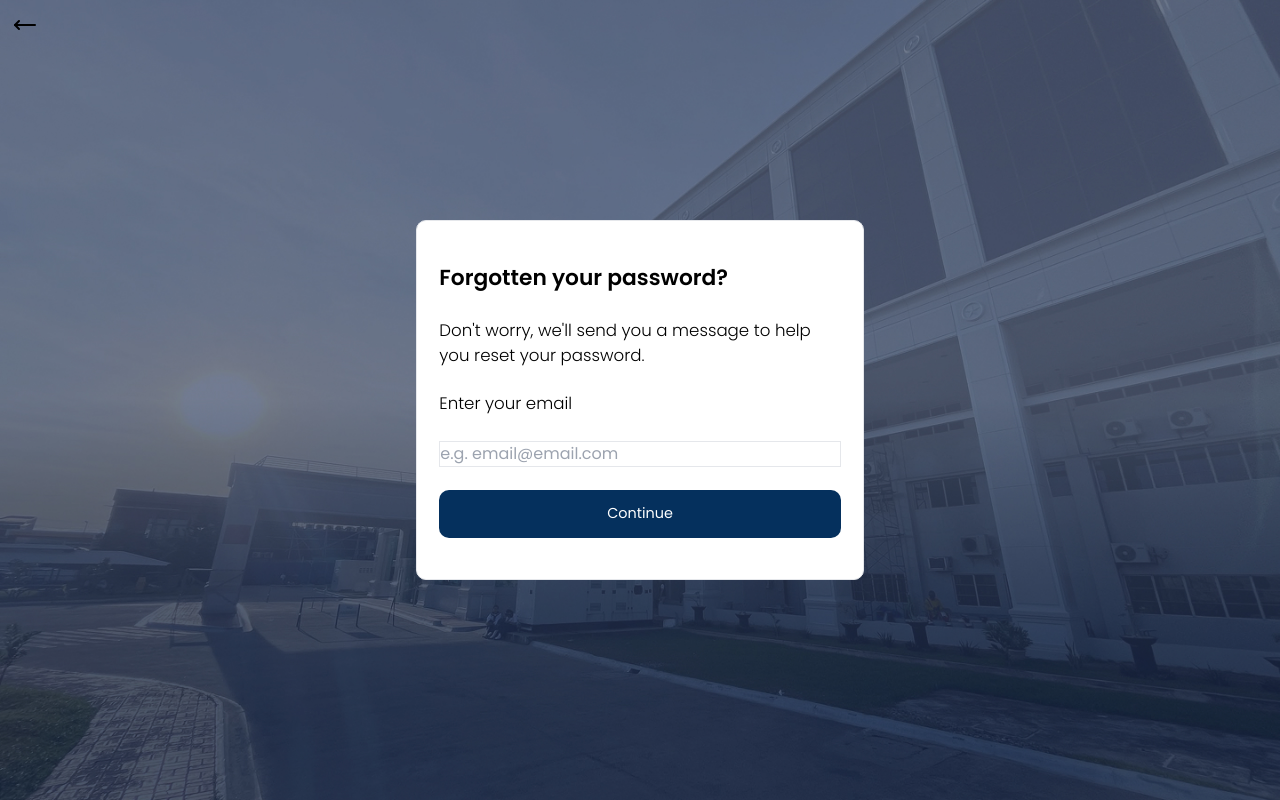
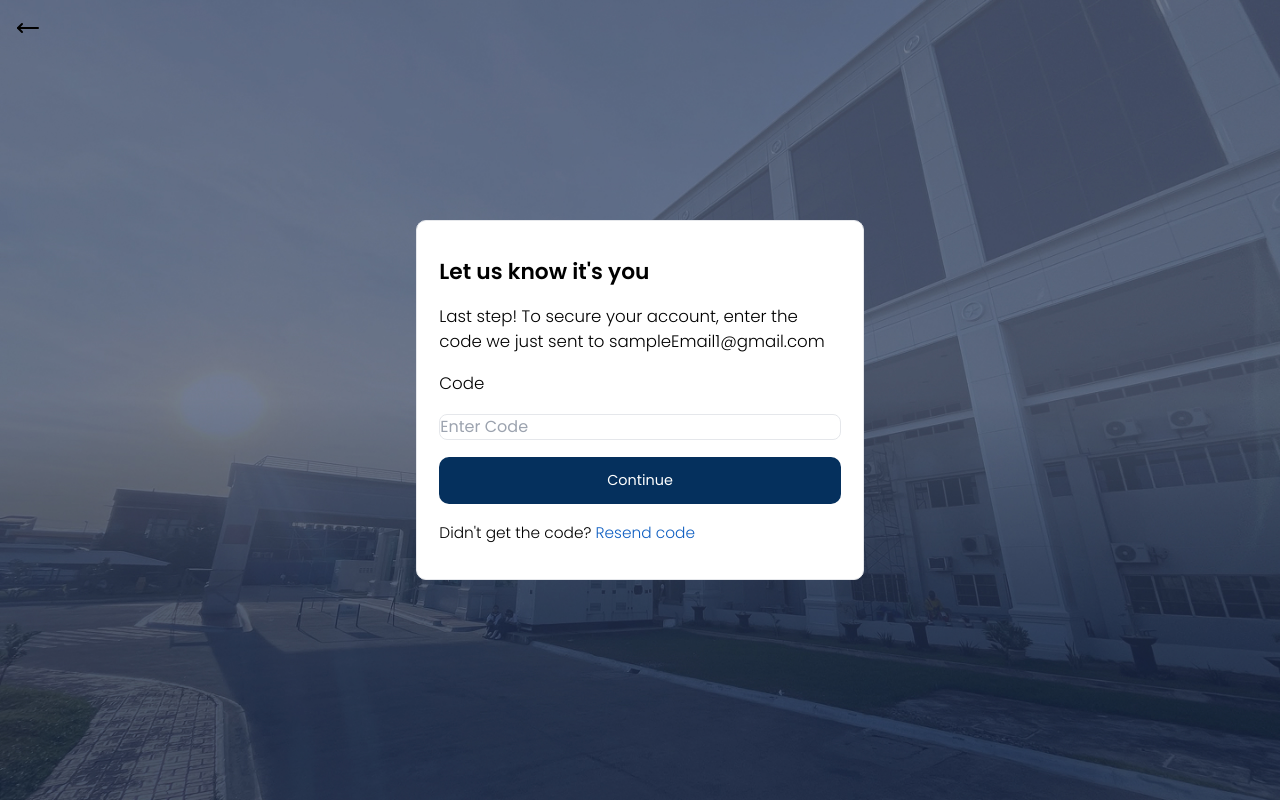
Before and after one commit to Fourthhy/free-lunch-eligibility-check, a React (Vite) app: page /changepassword in a window 1280 px wide. Built offline with nearby package versions, Linux system fonts and the light colour scheme.

Commit message:
Implementation: Fix bugs and Done EnterCode component

```diff
--- a/src/pages/admin/change_password/ChangePassowrd.jsx
+++ b/src/pages/admin/change_password/ChangePassowrd.jsx
@@ -1,34 +1,29 @@
-import { TextInput } from "flowbite-react"
-import { MoveLeft } from "lucide-react"
-import { Link } from "react-router-dom"
+import { MoveLeft } from "lucide-react";
+import { Link } from "react-router-dom";
+
+import EnterEmail from "./modals/EnterEmail";
+import EnterCode from "./modals/EnterCode";
 
 export default function ChangePassword() {
     return (
         <>
-            <div className="w-[100vw] h-[100vh] relative">
+            <div className="w-full h-screen relative">
                 <img
                     src="./change_password_page_background.jpg"
                     alt="background image"
                     className="w-full h-full object-cover"
                 />
             </div>
-            <div className="absolute inset-0 z-10 flex items-start justify-start m-[1vw] ">
+            <div className="absolute inset-0 z-10 flex items-start justify-start m-4">
                 <div className="cursor-pointer">
                     <Link to="/admin_login">
                         <MoveLeft />
                     </Link>
                 </div>
             </div>
-            <div className="absolute z-1 inset-0 flex items-center justify-center">
-                <div className="border bg-white rounded-[10px] w-[35vw] h-[45vh] flex items-center justify-center">
-                    <div className="w-[90%] h-[90%] flex items-start justify-evenly flex-col">
-                        <div className="font-Poppins text-black text-[1.7vw] font-semibold">Forgotten your password?</div>
-                        <div className="font-Poppins text-black text-[1.3vw] font-light">Don't worry, we'll send you a message to help you reset your password.</div>
-                        <div className="font-Poppins text-black text-[1.3vw] font-light">Enter your email</div>
-                        <div className="w-[100%]"><TextInput type="email" color="grey" placeholder="e.g. email@email.com" className="font-Poppins" /></div>
-                        <div className="w-[100%]"><button type="submit" className="w-[100%] h-[100%] rounded-[10px] bg-[#05305D] font-Poppins text-white text-[1.8vh] py-[1.6vh]">Continue</button></div>
-                    </div>
-                </div>
+            <div className="absolute inset-0 z-20 flex items-center justify-center">
+                {/* <EnterEmail /> */}
+                <EnterCode />
             </div>
         </>
     );
--- /dev/null
+++ b/src/pages/admin/change_password/modals/EnterCode.jsx
@@ -0,0 +1,64 @@
+import { TextInput } from "flowbite-react";
+import { useState, useEffect } from "react";
+
+export default function EnterCode() {
+    const sampleEmail = "sampleEmail1@gmail.com";
+
+    const [count, setCount] = useState(60);
+    const [isCounting, setIsCounting] = useState(false);
+
+    const startCountdown = () => {
+        if (isCounting) return; // Prevent starting a new countdown if one is already running
+        setIsCounting(true); // Set counting state to true
+
+        // Set up the interval
+        const countdown = setInterval(() => {
+            setCount(prevCount => {
+                if (prevCount <= 0) {
+                    clearInterval(countdown);
+                    console.log("Countdown finished!");
+                    setIsCounting(false); // Reset counting state
+                    return 0; // Ensure count doesn't go below 0
+                }
+                console.log(prevCount);
+                return prevCount - 1;
+            });
+        }, 1000); // 1000 milliseconds = 1 second
+
+        // Cleanup the interval on component unmount
+        return () => clearInterval(countdown);
+    };
+
+    // Cleanup effect to clear the interval when the component unmounts
+    useEffect(() => {
+        return () => {
+            clearInterval();
+        };
+    }, []);
+
+    return (
+        <>
+            <div className="border bg-white rounded-[10px] w-[35vw] h-[45vh] flex items-center justify-center">
+                <div className="w-[90%] h-[90%] flex items-start justify-evenly flex-col">
+                    <div className="font-Poppins text-black text-[1.7vw] font-semibold">Let us know it's you</div>
+                    <div className="font-Poppins text-black text-[1.3vw] font-light">Last step! To secure your account, enter the code we just sent to {sampleEmail} </div>
+                    <div className="font-Poppins text-black text-[1.3vw] font-light">Code</div>
+                    <div className="w-[100%]">
+                        <TextInput type="text" color="grey" placeholder="Enter Code" className="font-Poppins" />
+                    </div>
+                    <div className="w-[100%]">
+                        <button type="button" className="w-[100%] h-[100%] rounded-[10px] bg-[#05305D] font-Poppins text-white text-[1.8vh] py-[1.6vh]">Continue</button>
+                    </div>
+                    <div className="text-[1.2vw] font-Poppins font-light">
+                        Didn't get the code?
+                        {isCounting === false ? (
+                            <span onClick={startCountdown} className="text-[#0F5FC2] hover:underline cursor-pointer"> Resend code</span>
+                        ) : (
+                            <span> Resend the code in {count} seconds </span>
+                        )}
+                    </div>
+                </div>
+            </div>
+        </>
+    );
+}
--- /dev/null
+++ b/src/pages/admin/change_password/modals/EnterEmail.jsx
@@ -0,0 +1,19 @@
+import { TextInput } from "flowbite-react";
+
+export default function EnterEmail() {
+    return (
+        <div className="border bg-white rounded-lg w-[35vw] h-[45vh] flex items-center justify-center">
+            <div className="w-[90%] h-[90%] flex items-start justify-evenly flex-col">
+                <div className="font-Poppins text-black text-[1.7vw] font-semibold">Forgotten your password?</div>
+                <div className="font-Poppins text-black text-[1.3vw] font-light">Don't worry, we'll send you a message to help you reset your password.</div>
+                <div className="font-Poppins text-black text-[1.3vw] font-light">Enter your email</div>
+                <div className="w-full">
+                    <TextInput type="email" color="grey" placeholder="e.g. email@email.com" className="font-Poppins" />
+                </div>
+                <div className="w-full">
+                    <button type="button" className="w-full h-full rounded-lg bg-[#05305D] font-Poppins text-white text-[1.8vh] py-[1.6vh]">Continue</button>
+                </div>
+            </div>
+        </div>
+    );
+}
```
